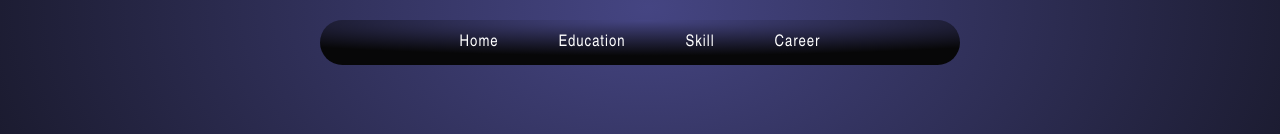
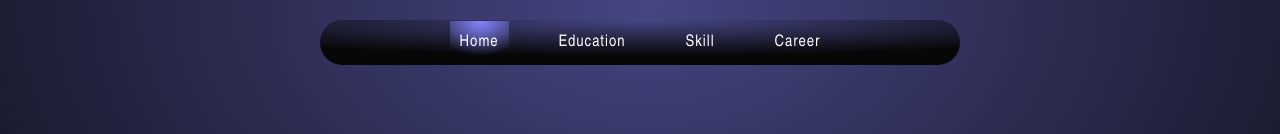
Before and after one commit to Atulbende/portfolio-builder, a Next.js app: page / in a window 1280 px wide. Shown: the top 134 px of the page. Built offline with nearby package versions, Linux system fonts and the light colour scheme.

Commit message:
Update globals.css
global css changes for active link

```diff
--- a/src/app/globals.css
+++ b/src/app/globals.css
@@ -182,7 +182,10 @@ border-radius:58% 42% 64% 36% / 31% 66% 34% 69%
   left: 0;
 
 }
-
+.menu-list .active{
+  background:radial-gradient(78.57% 78.57% at 50.65% 0.84%,#e9d5ff 0%,#8383fd 0%,rgba(135, 160, 219, 0) 100%);
+  transition: width 0.4s ease, left 0.4s ease;
+}
 .menu-list li:hover {
 
   cursor: pointer;
```
